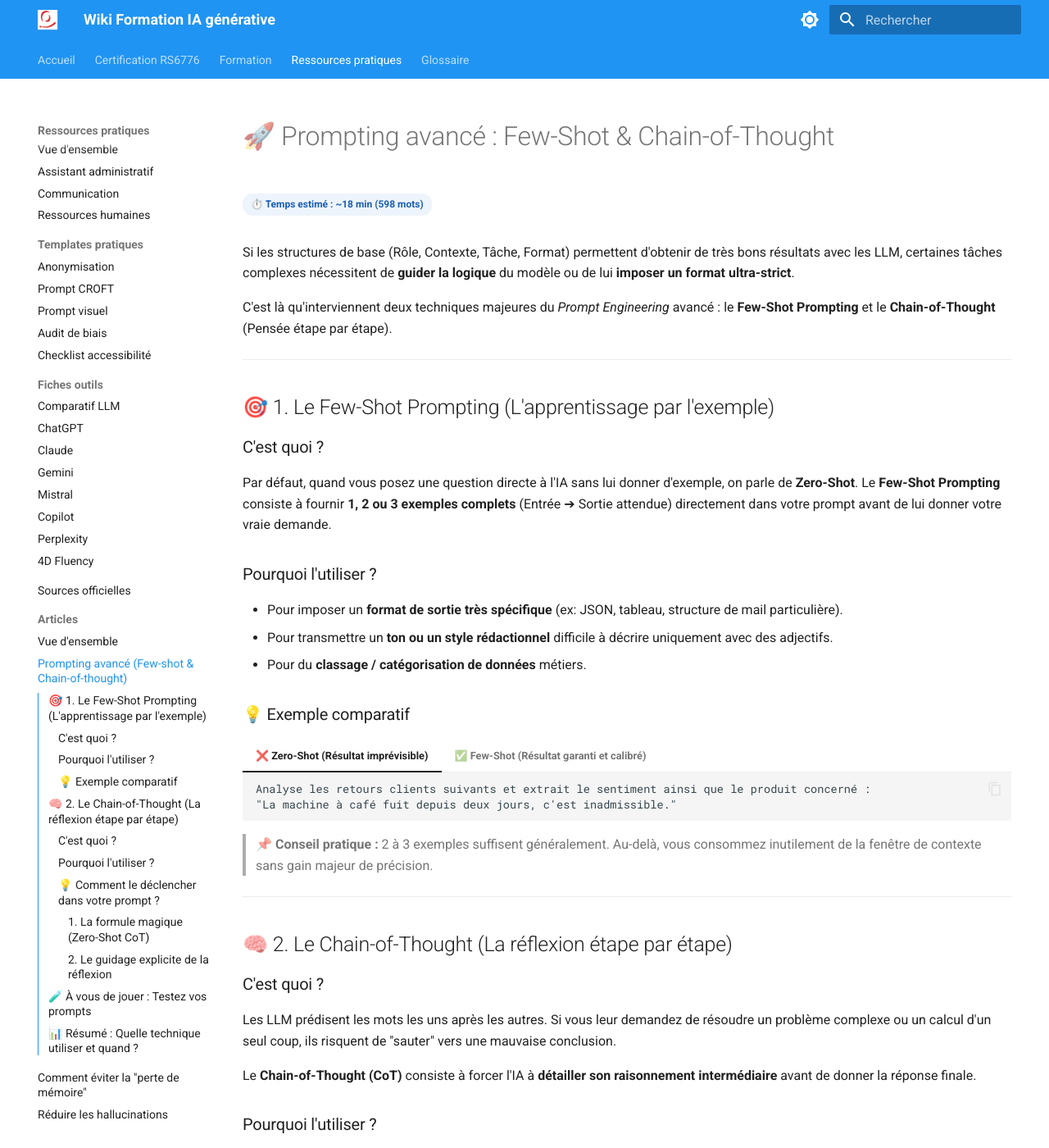
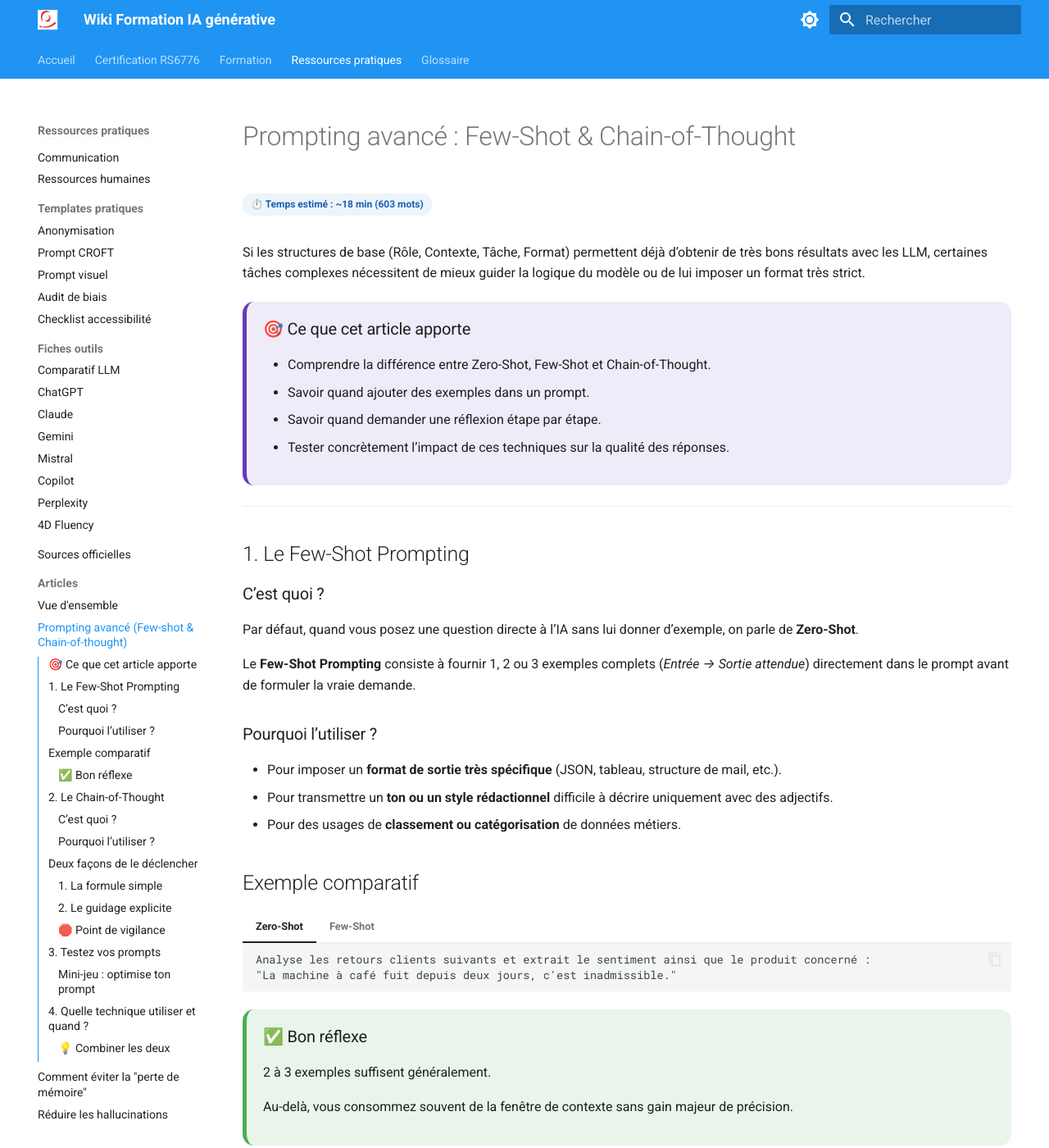
Before and after one commit to pierre-l-hue/wiki-formation-ia, an MkDocs documentation site: the page built from docs/articles/prompting-avance.md, in a window 1280 px wide and 1400 px high. Shown: the whole window at 82% size. Built offline with MkDocs 1.6.1 and Material for MkDocs 9.7.7, drawn with Linux system fonts in a browser that asks for light colours; some of the changed text lies outside the part shown.

Commit message:
Update prompting-avance.md

````diff
--- a/docs/articles/prompting-avance.md
+++ b/docs/articles/prompting-avance.md
@@ -1,31 +1,41 @@
-# 🚀 Prompting avancé : Few-Shot & Chain-of-Thought
+# Prompting avancé : Few-Shot & Chain-of-Thought
 
-Si les structures de base (Rôle, Contexte, Tâche, Format) permettent d'obtenir de très bons résultats avec les LLM, certaines tâches complexes nécessitent de **guider la logique** du modèle ou de lui **imposer un format ultra-strict**.
+Si les structures de base (Rôle, Contexte, Tâche, Format) permettent déjà d’obtenir de très bons résultats avec les LLM, certaines tâches complexes nécessitent de mieux guider la logique du modèle ou de lui imposer un format très strict.
 
-C'est là qu'interviennent deux techniques majeures du *Prompt Engineering* avancé : le **Few-Shot Prompting** et le **Chain-of-Thought** (Pensée étape par étape).
+<div class="summary-box" markdown="block">
+<h3>🎯 Ce que cet article apporte</h3>
+
+- Comprendre la différence entre Zero-Shot, Few-Shot et Chain-of-Thought.
+- Savoir quand ajouter des exemples dans un prompt.
+- Savoir quand demander une réflexion étape par étape.
+- Tester concrètement l’impact de ces techniques sur la qualité des réponses.
+</div>
 
 ---
 
-## 🎯 1. Le Few-Shot Prompting (L'apprentissage par l'exemple)
+## 1. Le Few-Shot Prompting
 
-### C'est quoi ?
-Par défaut, quand vous posez une question directe à l'IA sans lui donner d'exemple, on parle de **Zero-Shot**.
-Le **Few-Shot Prompting** consiste à fournir **1, 2 ou 3 exemples complets** (Entrée ➔ Sortie attendue) directement dans votre prompt avant de lui donner votre vraie demande.
+### C’est quoi ?
 
-### Pourquoi l'utiliser ?
-* Pour imposer un **format de sortie très spécifique** (ex: JSON, tableau, structure de mail particulière).
-* Pour transmettre un **ton ou un style rédactionnel** difficile à décrire uniquement avec des adjectifs.
-* Pour du **classage / catégorisation de données** métiers.
+Par défaut, quand vous posez une question directe à l’IA sans lui donner d’exemple, on parle de **Zero-Shot**.
 
-### 💡 Exemple comparatif
+Le **Few-Shot Prompting** consiste à fournir 1, 2 ou 3 exemples complets (*Entrée → Sortie attendue*) directement dans le prompt avant de formuler la vraie demande.
 
-=== "❌ Zero-Shot (Résultat imprévisible)"
+### Pourquoi l’utiliser ?
+
+- Pour imposer un **format de sortie très spécifique** (JSON, tableau, structure de mail, etc.).
+- Pour transmettre un **ton ou un style rédactionnel** difficile à décrire uniquement avec des adjectifs.
+- Pour des usages de **classement ou catégorisation** de données métiers.
+
+## Exemple comparatif
+
+=== "Zero-Shot"
     ```text
     Analyse les retours clients suivants et extrait le sentiment ainsi que le produit concerné :
     "La machine à café fuit depuis deux jours, c'est inadmissible."
     ```
 
-=== "✅ Few-Shot (Résultat garanti et calibré)"
+=== "Few-Shot"
     ```text
     Tu es un assistant de service client. Analyse le retour et extrait le sentiment et le produit selon la structure exacte des exemples.
 
@@ -45,105 +55,99 @@
     Sentiment :
     ```
 
-> 📌 **Conseil pratique :** 2 à 3 exemples suffisent généralement. Au-delà, vous consommez inutilement de la fenêtre de contexte sans gain majeur de précision.
+<div class="good-reflex-box" markdown="block">
+<h3>✅ Bon réflexe</h3>
+
+2 à 3 exemples suffisent généralement.
+
+Au-delà, vous consommez souvent de la fenêtre de contexte sans gain majeur de précision.
+</div>
 
 ---
 
-## 🧠 2. Le Chain-of-Thought (La réflexion étape par étape)
+## 2. Le Chain-of-Thought
 
-### C'est quoi ?
-Les LLM prédisent les mots les uns après les autres. Si vous leur demandez de résoudre un problème complexe ou un calcul d'un seul coup, ils risquent de "sauter" vers une mauvaise conclusion.
+### C’est quoi ?
 
-Le **Chain-of-Thought (CoT)** consiste à forcer l'IA à **détailler son raisonnement intermédiaire** avant de donner la réponse finale.
+Les LLM génèrent leur réponse mot après mot. Quand on leur demande de résoudre un problème complexe d’un seul coup, ils peuvent sauter trop vite à une conclusion erronée.
 
-### Pourquoi l'utiliser ?
-* Pour résoudre des **problèmes de logique, de mathématiques ou de statistiques**.
-* Pour analyser des **textes réglementaires ou juridiques** complexes.
-* Pour éviter les **hallucinations** lors de prises de décision à étapes multiples.
+Le **Chain-of-Thought** consiste à demander explicitement à l’IA de détailler son raisonnement intermédiaire avant de donner la réponse finale.
 
-### 💡 Comment le déclencher dans votre prompt ?
+### Pourquoi l’utiliser ?
 
-Il existe deux manières simples d'activer le Chain-of-Thought :
+- Pour résoudre des **problèmes de logique, de mathématiques ou de statistiques**.
+- Pour analyser des **textes réglementaires ou juridiques** plus complexes.
+- Pour réduire les erreurs sur des **prises de décision à plusieurs étapes**.
 
-#### 1. La formule magique (Zero-Shot CoT)
-Ajoutez simplement cette phrase à la fin de votre prompt :
-> *"Réflechis étape par étape avant de donner ta réponse finale."*
+## Deux façons de le déclencher
 
-#### 2. Le guidage explicite de la réflexion
-Structurez votre prompt en lui dictant le cheminement intellectuel à suivre :
+### 1. La formule simple
 
+Ajoutez à la fin du prompt :
 
-    Tu dois évaluer si notre projet est éligible à la prime énergie 2026.
+> *Réfléchis étape par étape avant de donner ta réponse finale.*
 
-    Avant de donner ton verdict final, déroule ton analyse selon les étapes suivantes :
-    1. Liste les critères d'éligibilité légaux basés sur le document fourni.
-    2. Vérifie un par un si notre projet coche chaque critère (Indique : Validé / Non validé / À vérifier).
-    3. Calcule le montant estimé en détaillant la formule utilisée.
-    4. Conclus par un verdict clair : Éligible / Non éligible.
+### 2. Le guidage explicite
+
+Donnez à l’IA le cheminement à suivre :
+
+```text
+Tu dois évaluer si notre projet est éligible à la prime énergie 2026.
+
+Avant de donner ton verdict final, déroule ton analyse selon les étapes suivantes :
+1. Liste les critères d'éligibilité légaux basés sur le document fourni.
+2. Vérifie un par un si notre projet coche chaque critère (Indique : Validé / Non validé / À vérifier).
+3. Calcule le montant estimé en détaillant la formule utilisée.
+4. Conclus par un verdict clair : Éligible / Non éligible.
+```
+
+<div class="warning-practice-box" markdown="block">
+<h3>🛑 Point de vigilance</h3>
+
+Demander un raisonnement détaillé n’assure pas automatiquement une réponse juste.
+
+Il faut toujours vérifier les faits, les calculs et les sources lorsque l’enjeu est important.
+</div>
 
 ---
 
-## 🧪 À vous de jouer : Testez vos prompts
+## 3. Testez vos prompts
 
-<div style="background: #ffffff; border: 2px solid #e2e8f0; border-radius: 12px; padding: 20px; margin: 25px 0; box-shadow: 0 4px 6px -1px rgba(0,0,0,0.05);">
-  <h3 style="margin-top:0; color: #1e293b; display: flex; align-items: center; gap: 8px;">
-    🧪 <span>Mini-Jeu : Optimise ton Prompt</span>
-  </h3>
-  <p style="font-size: 0.9em; color: #64748b; margin-bottom: 12px;">
-    Testez la combinaison des deux méthodes ! Ajoutez des mots-clés de structure comme <b>"Exemple"</b> (Few-Shot) et/ou <b>"Étape par étape"</b> (Chain-of-Thought) pour observer le résultat.
-  </p>
+<div class="wiki-card" markdown="block">
+<h3>Mini-jeu : optimise ton prompt</h3>
 
-  <div style="margin-bottom: 12px;">
-    <textarea id="promptInput" style="width: 100%; height: 75px; padding: 10px; border-radius: 8px; border: 1px solid #cbd5e1; font-family: sans-serif; font-size: 0.9em; resize: vertical;" placeholder="Écrivez votre prompt ici...">Analyse les avis clients suivants et extrais les sentiments.</textarea>
+Teste l’effet de mots-clés comme **Exemple**, **Format**, ou **Étape par étape** pour voir comment la qualité du prompt évolue.
+</div>
+
+<div class="prompt-generator advanced-prompt-tester">
+  <label for="promptInput">Votre prompt à tester</label>
+  <textarea id="promptInput" placeholder="Écrivez votre prompt ici...">Analyse les avis clients suivants et extrais les sentiments.</textarea>
+
+  <div class="wiki-actions">
+    <button type="button" id="prompt-test-button" class="wiki-button primary">Exécuter le prompt</button>
   </div>
 
-  <button onclick="testPromptSim()" style="background: #2563eb; color: white; border: none; padding: 8px 18px; border-radius: 6px; cursor: pointer; font-weight: 600; font-size: 0.85em; transition: all 0.2s;">
-    🚀 Exécuter le Prompt
-  </button>
-
-  <div id="promptResult" style="margin-top: 15px; display: none; padding: 12px 16px; border-radius: 8px; font-size: 0.9em; line-height: 1.5;"></div>
+  <div id="promptResult" class="summary-box" style="display: none;"></div>
 </div>
-
-<script>
-function testPromptSim() {
-  const input = document.getElementById("promptInput").value.toLowerCase();
-  const res = document.getElementById("promptResult");
-  res.style.display = "block";
-
-  const hasExamples = input.includes("exemple") || input.includes("sample");
-  const hasCoT = input.includes("étape") || input.includes("etape") || input.includes("réfléchis") || input.includes("raisonne");
-  const hasFormat = input.includes("format") || input.includes("json") || input.includes("tableau");
-
-  if (hasExamples && (hasCoT || hasFormat)) {
-    res.style.background = "#dcfce7";
-    res.style.border = "1px solid #86efac";
-    res.style.color = "#14532d";
-    res.innerHTML = "🎯 <b>Prompt Expert (Few-Shot + Chain-of-Thought) !</b><br>L'IA a toutes les clés : elle analyse avec méthode et génère un résultat 100% calibré sans hallucination.";
-  } else if (hasExamples || hasCoT || hasFormat) {
-    res.style.background = "#fef9c3";
-    res.style.border = "1px solid #fde047";
-    res.style.color = "#713f12";
-    res.innerHTML = "⚡ <b>Bon Prompt (Niveau Intermédiaire) !</b><br>Vous avez ajouté de la structure. Pour un résultat optimal, combinez un <i>Exemple</i> (Few-Shot) avec une consigne de <i>Réflexion étape par étape</i> (Chain-of-Thought).";
-  } else {
-    res.style.background = "#fee2e2";
-    res.style.border = "1px solid #fca5a5";
-    res.style.color = "#7f1d1d";
-    res.innerHTML = "⚠️ <b>Prompt Zero-Shot basique !</b><br>L'IA risque de répondre de façon imprévisible. Essayez d'ajouter le mot <i>'Exemple'</i> ou la consigne <i>'Réflechis étape par étape'</i>.";
-  }
-}
-</script>
 
 ---
 
-## 📊 Résumé : Quelle technique utiliser et quand ?
+## 4. Quelle technique utiliser et quand ?
 
-| Technique | Quand l'utiliser ? | Bénéfice principal |
+| Technique | Quand l’utiliser ? | Bénéfice principal |
 | :--- | :--- | :--- |
 | **Zero-Shot** | Questions simples, rédaction standard, synthèses rapides. | Rapidité et simplicité. |
-| **Few-Shot** | Formats stricts, ton spécifique, classification de données. | Respect parfait de la structure désirée. |
-| **Chain-of-Thought** | Calculs, logique, analyse juridique, prise de décision complexe. | Réduction drastique des erreurs et hallucinations. |
+| **Few-Shot** | Formats stricts, ton spécifique, classification de données. | Respect plus fiable de la structure attendue. |
+| **Chain-of-Thought** | Calculs, logique, analyse réglementaire, décision complexe. | Réduction des erreurs sur les tâches à étapes multiples. |
 
 ---
 
-!!! tip "💡 Combiner les deux pour un prompt parfait"
-    Pour les tâches les plus critiques, combinez le **Few-Shot** et le **Chain-of-Thought** : donnez un exemple à l'IA où vous lui montrez *comment* réfléchir étape par étape avant d'afficher le résultat !
+<div class="summary-box" markdown="block">
+<h3>💡 Combiner les deux</h3>
+
+Pour les tâches les plus sensibles, combinez **Few-Shot** et **Chain-of-Thought** :
+- montrez un exemple du résultat attendu ;
+- puis indiquez à l’IA comment raisonner avant de conclure.
+
+C’est souvent la meilleure combinaison pour obtenir une réponse à la fois structurée et plus fiable.
+</div>
````
